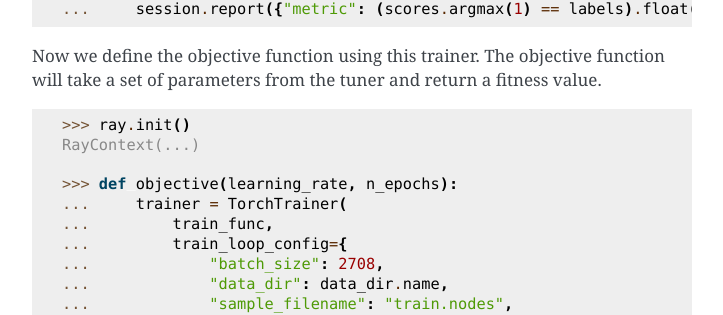
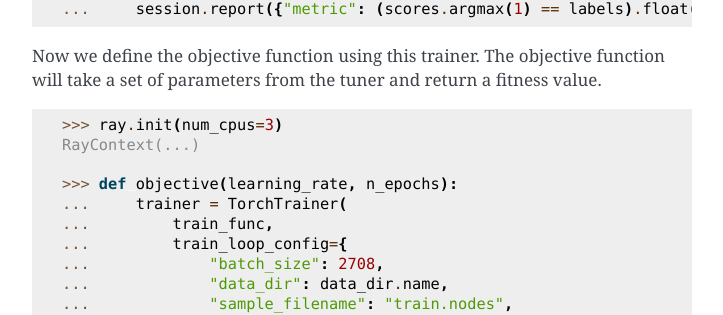
Before and after one commit to microsoft/DeepGNN, a Sphinx documentation site: the page built from docs/advanced/meta_opt.rst, in a window 1280 px wide and 900 px high, scrolled down 3591 px. Shown: the part 144-459 px from the top of the window, without its empty margins (388-1111 px from the left). Built offline with Sphinx 7.4.7, drawn with Linux system fonts in a browser that asks for light colours.

Commit message:
Fix for CI.

```diff
--- a/docs/advanced/meta_opt.rst
+++ b/docs/advanced/meta_opt.rst
@@ -193,7 +193,7 @@ take a set of parameters from the tuner and return a fitness value.
 
 .. code-block:: python
 
-    >>> ray.init()
+    >>> ray.init(num_cpus=3)
     RayContext(...)
 
     >>> def objective(learning_rate, n_epochs):
```
